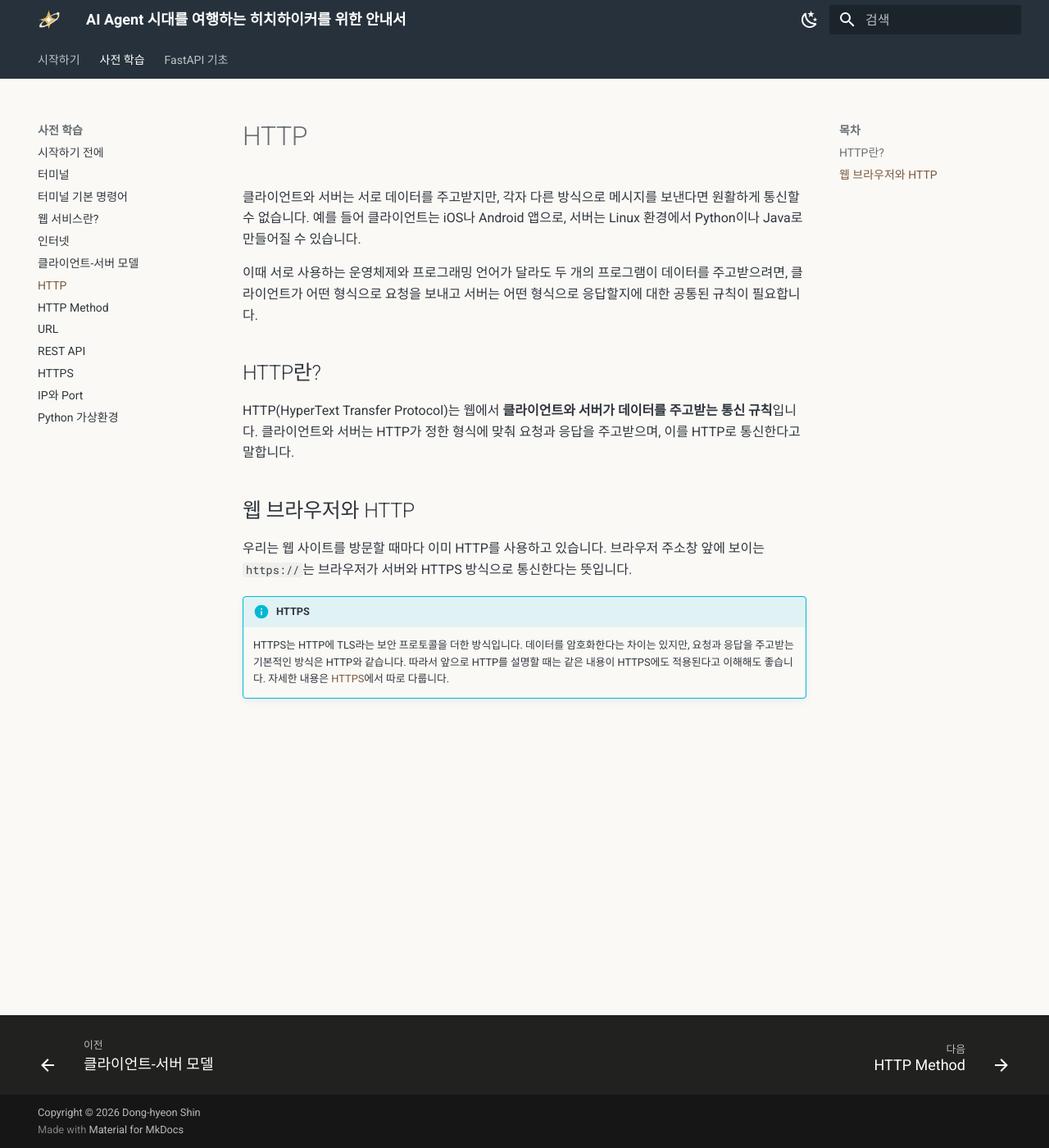
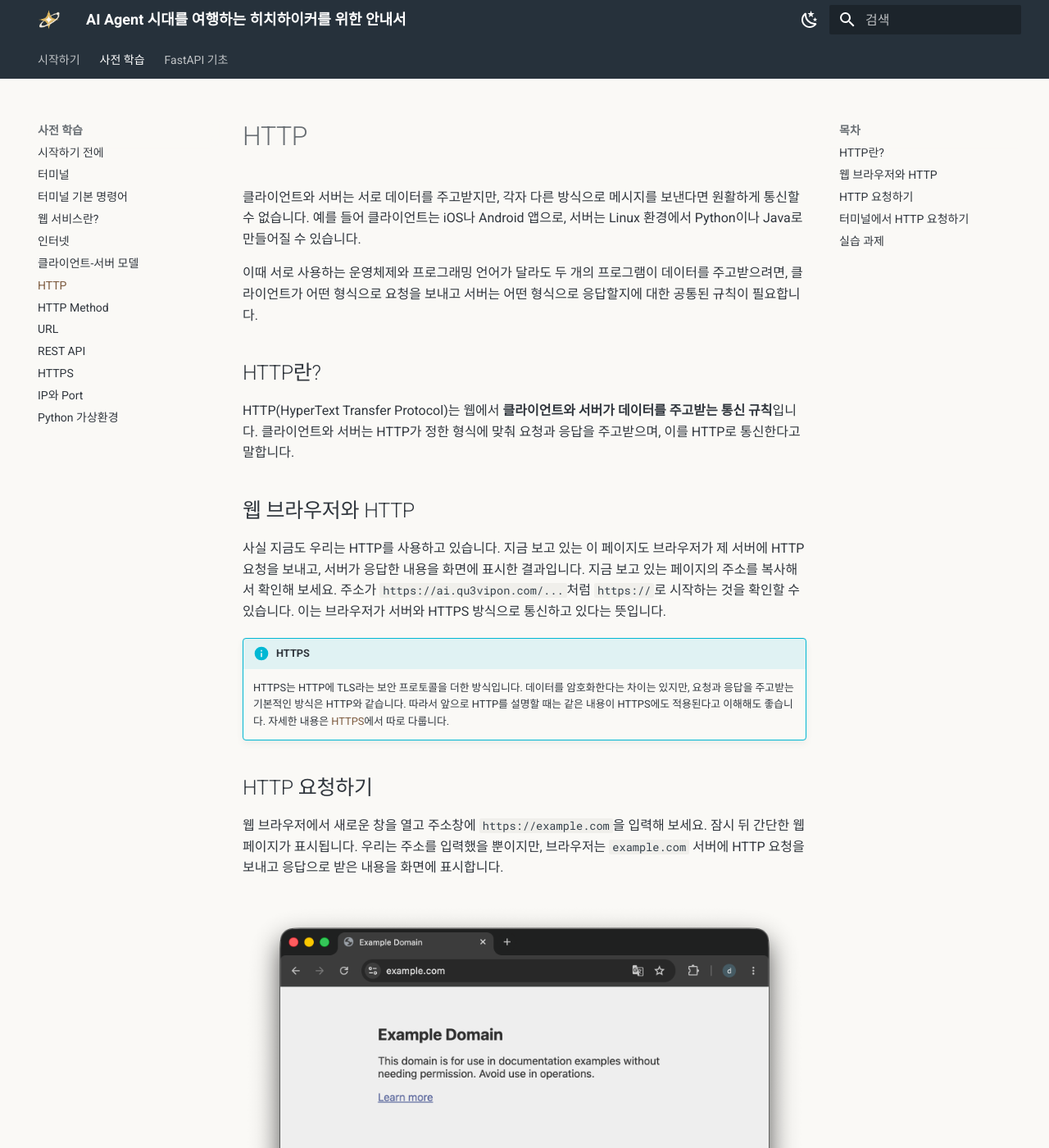
Before and after one commit to qu3vipon/the-hitchhikers-guide-to-ai, an MkDocs documentation site: the page built from docs/prerequisites/http.md, in a window 1280 px wide and 1400 px high. Shown: the whole window at 82% size. Built offline with MkDocs 1.6.1 and Material for MkDocs 9.7.7, drawn with Linux system fonts in a browser that asks for light colours; some of the changed text lies outside the part shown.

Commit message:
docs: add HTTP request examples

````diff
--- a/docs/prerequisites/http.md
+++ b/docs/prerequisites/http.md
@@ -10,7 +10,49 @@ HTTP(HyperText Transfer Protocol)는 웹에서 **클라이언트와 서버가
 
 ## 웹 브라우저와 HTTP
 
-우리는 웹 사이트를 방문할 때마다 이미 HTTP를 사용하고 있습니다. 브라우저 주소창 앞에 보이는 `https://`는 브라우저가 서버와 HTTPS 방식으로 통신한다는 뜻입니다.
+사실 지금도 우리는 HTTP를 사용하고 있습니다. 지금 보고 있는 이 페이지도 브라우저가 제 서버에 HTTP 요청을 보내고, 서버가 응답한 내용을 화면에 표시한 결과입니다. 지금 보고 있는 페이지의 주소를 복사해서 확인해 보세요. 주소가 `https://ai.qu3vipon.com/...`처럼 `https://`로 시작하는 것을 확인할 수 있습니다. 이는 브라우저가 서버와 HTTPS 방식으로 통신하고 있다는 뜻입니다.
 
 !!! info "HTTPS"
     HTTPS는 HTTP에 TLS라는 보안 프로토콜을 더한 방식입니다. 데이터를 암호화한다는 차이는 있지만, 요청과 응답을 주고받는 기본적인 방식은 HTTP와 같습니다. 따라서 앞으로 HTTP를 설명할 때는 같은 내용이 HTTPS에도 적용된다고 이해해도 좋습니다. 자세한 내용은 [HTTPS](https.md)에서 따로 다룹니다.
+
+## HTTP 요청하기
+
+웹 브라우저에서 새로운 창을 열고 주소창에 `https://example.com`을 입력해 보세요. 잠시 뒤 간단한 웹 페이지가 표시됩니다. 우리는 주소를 입력했을 뿐이지만, 브라우저는 `example.com` 서버에 HTTP 요청을 보내고 응답으로 받은 내용을 화면에 표시합니다.
+
+<img src="../../assets/images/exampledotcom.png" alt="웹 브라우저에서 example.com을 연 화면" class="example-domain-image">
+
+웹 브라우저는 **사용자가 웹 서비스를 쉽게 이용할 수 있도록** 웹 서버에 HTTP 요청을 보내고, 응답을 화면에 보여주는 클라이언트 프로그램입니다. 그렇기 때문에 우리는 그동안 HTTP라는 통신 규칙의 존재를 의식하지 않아도 웹 서비스를 사용할 수 있었습니다.
+
+## 터미널에서 HTTP 요청하기
+
+이번에는 터미널에서 같은 주소로 요청을 보내 봅시다. curl은 터미널에서 서버에 HTTP 요청을 보내고 응답을 받는 클라이언트 프로그램입니다.
+
+=== "macOS"
+
+    ```shell
+    curl example.com
+    ```
+
+=== "Windows PowerShell"
+
+    ```powershell
+    curl.exe example.com
+    ```
+
+<img src="../../assets/images/curl.png" alt="터미널에서 curl example.com 명령어를 실행한 화면" class="terminal-image">
+
+명령어를 실행해 보면 터미널에 처음 보는 긴 텍스트가 출력됩니다. 사실 이 텍스트는 아까 브라우저로 봤던 내용과 같습니다. 자세히 보면 중간에 `Example Domain`이라는 글씨도 보입니다. 이것이 서버가 응답으로 보낸 웹 페이지의 원본입니다. 일단은 여기까지 하고 이 텍스트가 무엇을 뜻하는지는 뒤에서 자세히 살펴봅니다.
+
+
+## :material-pencil: 실습 과제
+
+다음 문장이 맞으면 O, 틀리면 X를 선택하세요.
+
+1. 프로그래밍 언어와 운영체제가 다른 프로그램끼리는 데이터를 주고받을 수 없다.
+2. HTTPS는 HTTP와 다른 방식으로 동작하므로, HTTP의 요청·응답 방식은 적용되지 않는다.
+3. 웹 브라우저와 `curl`은 모두 서버에 HTTP 요청을 보낼 수 있다.
+
+??? success "정답·해설"
+    1. **X** — HTTP처럼 공통된 통신 규칙을 사용하면, 서로 다른 프로그래밍 언어와 운영체제로 만들어진 프로그램도 데이터를 주고받을 수 있습니다.
+    2. **X** — HTTPS는 HTTP에 TLS 보안 기능을 더한 방식입니다. 요청·응답을 주고받는 기본적인 방식은 HTTP와 같습니다.
+    3. **O** — 웹 브라우저와 `curl`은 모두 서버에 HTTP 요청을 보내고 응답을 받는 클라이언트 프로그램입니다.
--- a/docs/stylesheets/extra.css
+++ b/docs/stylesheets/extra.css
@@ -186,6 +186,13 @@
   border-radius: 0.3rem;
 }
 
+.md-typeset .example-domain-image {
+  display: block;
+  width: min(100%, 46rem);
+  margin: 1.5rem auto;
+  border-radius: 0.3rem;
+}
+
 .bmc-sidebar-button {
   margin: 1.25rem 0 0 12px;
   text-align: left;
````
Also changed, not shown: docs/assets/images/curl.png (added), docs/assets/images/exampledotcom.png (added), docs/assets/images/terminal.png.
